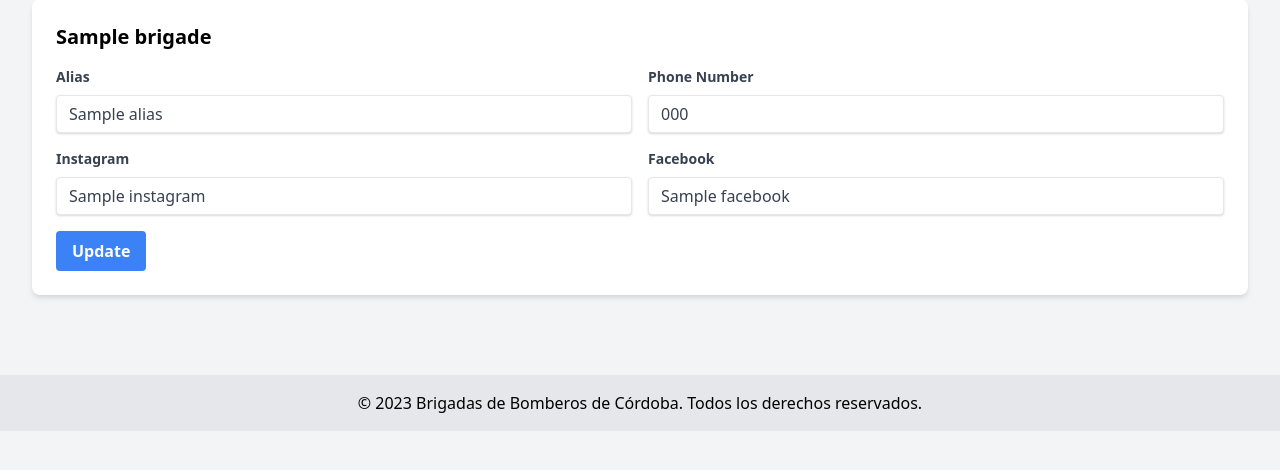
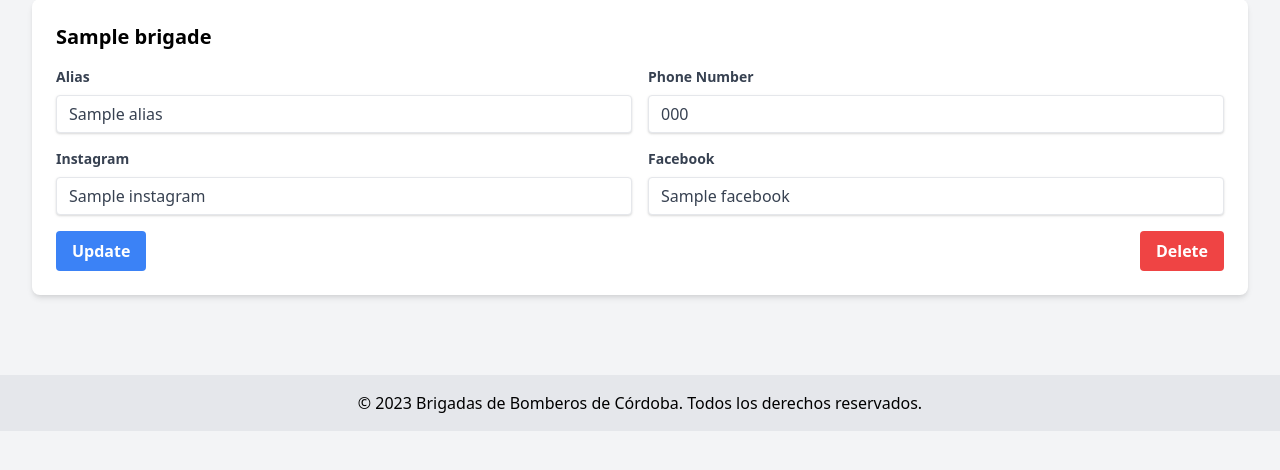
Before and after one commit to carlosgraffi/AyudaIncendiosCordoba, a Flask app: template templates/admin.html in a window 1280 px wide. Shown: the part 185-655 px from the top of the page. Run offline with Flask 3, Linux system fonts and the light colour scheme; the template is opened without the code that fills it: most values are stand-ins (such as "Sample title", 1, 10 or a date in 2020).

Commit message:
Agent query: 1. Can you access the admin login page at /admin? 2. After logging in, can you see the delete button next to the update button for each brigade? 3. Does clicking the delete button show a confirmation dialog? 4. Can you successfully delete a brigade after confirming?

```diff
--- a/app.py
+++ b/app.py
@@ -68,5 +68,16 @@ def add_brigade():
 
     return redirect(url_for('admin'))
 
+@app.route('/delete_brigade', methods=['POST'])
+def delete_brigade():
+    brigade_name = request.form.get('name')
+    global fire_brigades
+    fire_brigades = [brigade for brigade in fire_brigades if brigade['Name'] != brigade_name]
+
+    with open('fire_brigades_info.json', 'w', encoding='utf-8') as file:
+        json.dump(fire_brigades, file, ensure_ascii=False, indent=4)
+
+    return redirect(url_for('admin'))
+
 if __name__ == '__main__':
     app.run(host='0.0.0.0', port=5000, debug=True)
--- a/templates/admin.html
+++ b/templates/admin.html
@@ -64,9 +64,12 @@
                     <input class="shadow appearance-none border rounded w-full py-2 px-3 text-gray-700 leading-tight focus:outline-none focus:shadow-outline" id="facebook-{{ loop.index }}" name="facebook" type="text" value="{{ brigade.Facebook }}">
                 </div>
             </div>
-            <div class="mt-4">
+            <div class="mt-4 flex justify-between">
                 <button class="bg-blue-500 hover:bg-blue-700 text-white font-bold py-2 px-4 rounded focus:outline-none focus:shadow-outline" type="submit">
                     Update
+                </button>
+                <button class="bg-red-500 hover:bg-red-700 text-white font-bold py-2 px-4 rounded focus:outline-none focus:shadow-outline delete-brigade" type="button" data-name="{{ brigade.Name }}">
+                    Delete
                 </button>
             </div>
         </form>
@@ -82,6 +85,25 @@
         toggleButton.addEventListener('click', () => {
             addForm.style.display = addForm.style.display === 'none' ? 'block' : 'none';
         });
+
+        const deleteButtons = document.querySelectorAll('.delete-brigade');
+        deleteButtons.forEach(button => {
+            button.addEventListener('click', (e) => {
+                const brigadeName = e.target.getAttribute('data-name');
+                if (confirm(`Are you sure you want to delete the brigade "${brigadeName}"?`)) {
+                    const form = document.createElement('form');
+                    form.method = 'POST';
+                    form.action = '{{ url_for("delete_brigade") }}';
+                    const input = document.createElement('input');
+                    input.type = 'hidden';
+                    input.name = 'name';
+                    input.value = brigadeName;
+                    form.appendChild(input);
+                    document.body.appendChild(form);
+                    form.submit();
+                }
+            });
+        });
     });
 </script>
 {% endblock %}
```
